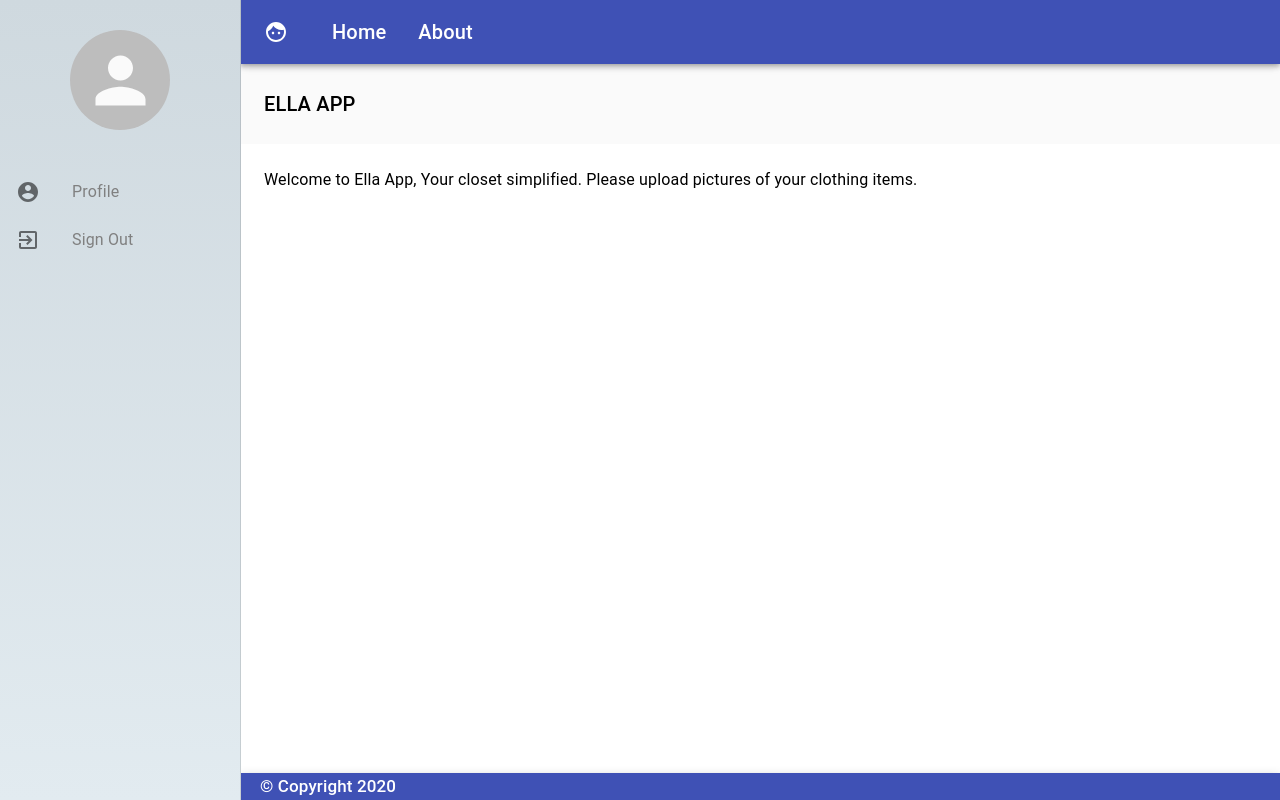
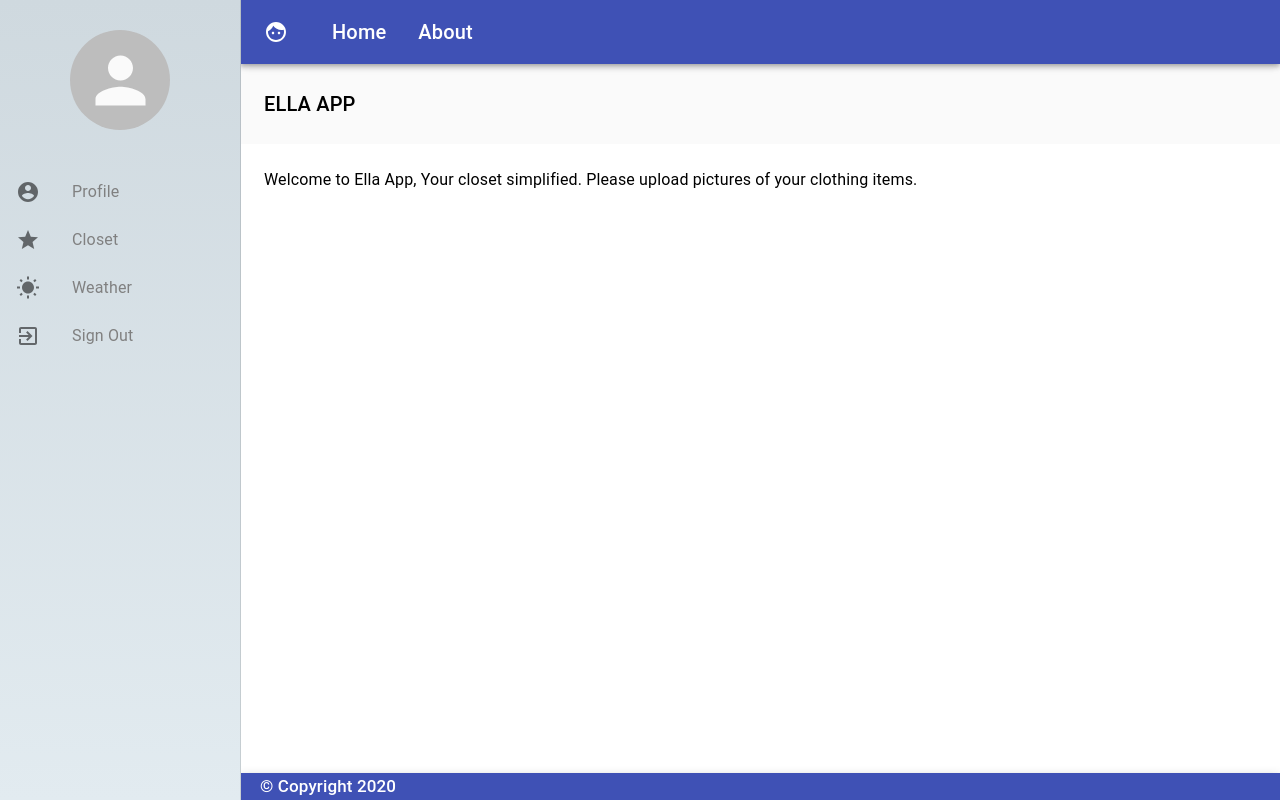
Before and after one commit to wksheehan/ella-app, a React (Create React App) app: page / in a window 1280 px wide. Built offline with nearby package versions, Linux system fonts and the light colour scheme.

Commit message:
Add Closet to the side menu

```diff
--- a/package.json
+++ b/package.json
@@ -3,6 +3,7 @@
     "version": "0.1.0",
     "private": true,
     "dependencies": {
+        "@fortawesome/fontawesome-free": "^5.15.1",
         "@material-ui/core": "^4.11.0",
         "@material-ui/icons": "^4.9.1",
         "@testing-library/jest-dom": "^4.2.4",
--- a/src/components/SideMenu.js
+++ b/src/components/SideMenu.js
@@ -5,6 +5,8 @@ import ListItem from '@material-ui/core/ListItem';
 import ListItemIcon from '@material-ui/core/ListItemIcon';
 import ListItemText from '@material-ui/core/ListItemText';
 import AccountCircle from '@material-ui/icons/AccountCircle';
+import StarIcon from '@material-ui/icons/Star';
+import WbSunnyIcon from '@material-ui/icons/WbSunny';
 import ExitToApp from '@material-ui/icons/ExitToApp';
 import { makeStyles } from '@material-ui/core/styles';
 import { Avatar } from '@material-ui/core';
@@ -49,10 +51,13 @@ function SideMenu() {
         />
       </Grid>
       <List>
-        {['Profile', 'Sign Out'].map((text, index) => (
+        {['Profile', 'Closet', 'Weather', 'Sign Out'].map((text, index) => (
           <ListItem button key={text}>
             <ListItemIcon>
-              {index % 2 === 0 ? <AccountCircle /> : <ExitToApp />}
+              {index  === 0 ? <AccountCircle /> :
+              index === 1 ? <StarIcon /> :
+              index == 2 ? <WbSunnyIcon /> :
+              <ExitToApp />}
             </ListItemIcon>
             <ListItemText primary={text} />
           </ListItem>
```
Also changed, not shown: 1 other file (tests, documents, lock files or other folders).
